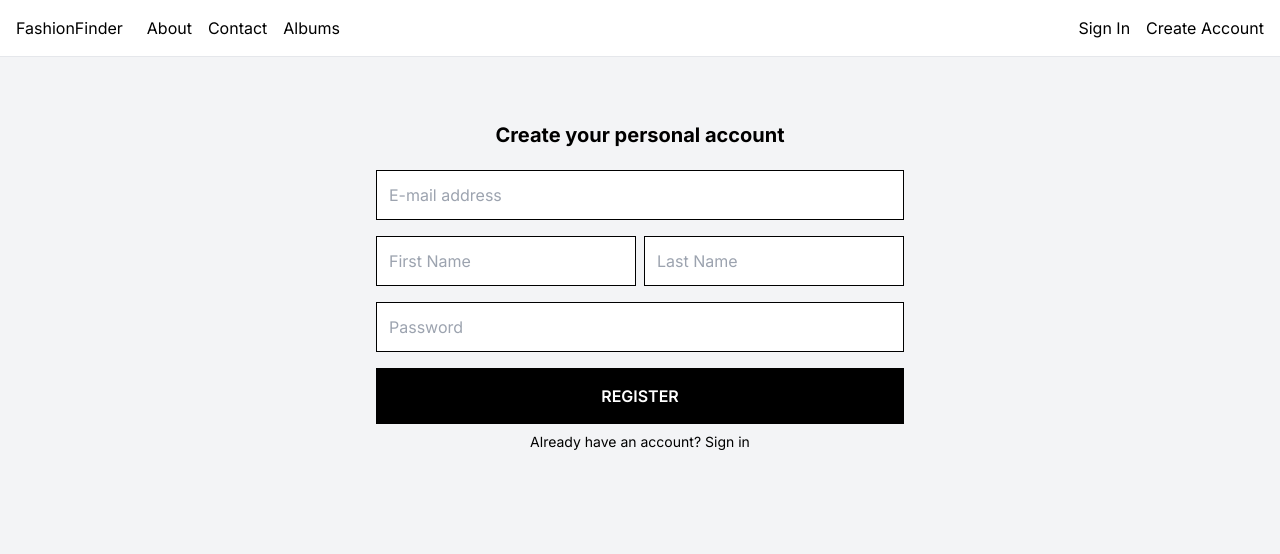
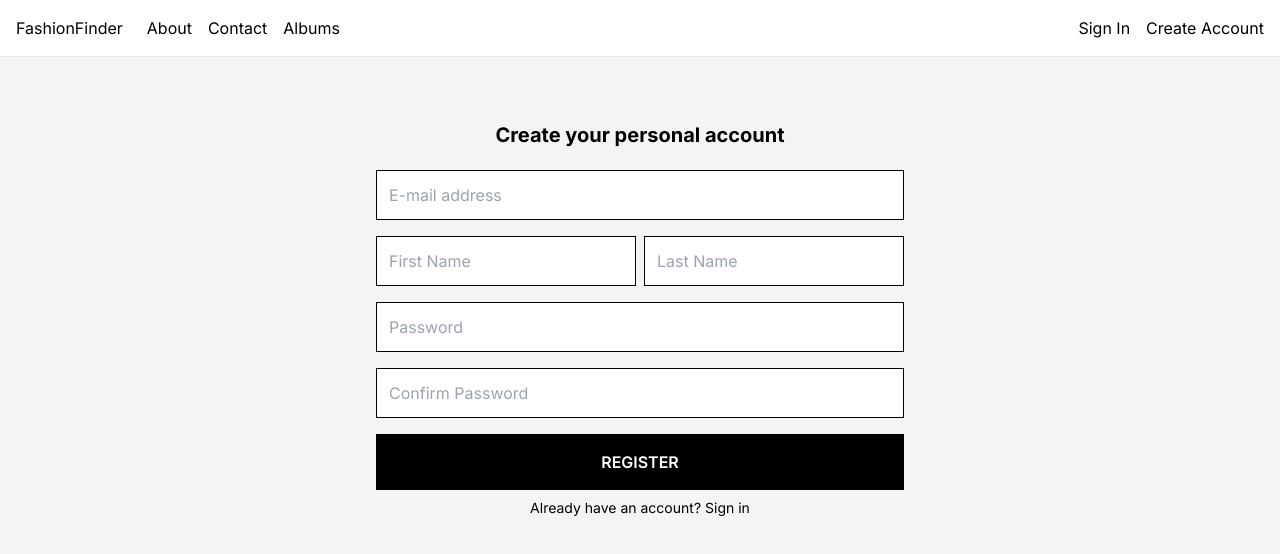
Before and after one commit to Alexgjek/AI_FashionFinder, a Next.js app in the folder fashionFinder-frontend/: page /register in a window 1280 px wide. Shown: the top 554 px of the page. Built offline with nearby package versions, Linux system fonts and the light colour scheme.

Commit message:
Added confirm password box to retpye user password

```diff
--- a/fashionFinder-frontend/package.json
+++ b/fashionFinder-frontend/package.json
@@ -14,6 +14,7 @@
     "@fortawesome/react-fontawesome": "^0.2.0",
     "axios": "^1.6.7",
     "bcryptjs": "^2.4.3",
+    "js-cookie": "^3.0.5",
     "jsonwebtoken": "^9.0.2",
     "mongoose": "^8.1.1",
     "next": "14.1.0",
--- a/fashionFinder-frontend/src/app/api/users/register/route.js
+++ b/fashionFinder-frontend/src/app/api/users/register/route.js
@@ -9,7 +9,7 @@ connect() // connencting to the database
 export async function POST(request) {
   try {
     const reqBody = await request.json()
-    const {email, firstName, lastName, password} = reqBody
+    const {email, firstName, lastName, password, confirmPassword} = reqBody
 
     console.log(reqBody);
 
@@ -25,7 +25,11 @@ export async function POST(request) {
       return NextResponse.json({ error: "All fields are required" }, { status: 505 });
     }
 
-    //check if email is valid format
+    //check if password and confirmPassword match
+    if (password !== confirmPassword) {
+      return NextResponse.json({ error: "Passwords do not match" }, { status: 402 });
+    }
+
     //check if valid email format
     const isValidEmail = /^[^\s@]+@[^\s@]+\.[^\s@]+$/.test(email);
     if (!isValidEmail) {
--- a/fashionFinder-frontend/src/app/register/page.js
+++ b/fashionFinder-frontend/src/app/register/page.js
@@ -8,6 +8,7 @@ import RegisterButton from "@/components/buttons/RegisterButton";
 
 export default function RegisterPage() {
   const router = useRouter();
+  const [confirmPassword, setConfirmPassword] = React.useState("");
   const [user, setUser] = React.useState({
     email: "",
     password: "",
@@ -17,7 +18,7 @@ export default function RegisterPage() {
 
   const onSignup = async () => {
     try {
-      const response = await axios.post("/api/users/register", user);
+      const response = await axios.post("/api/users/register", {...user, confirmPassword});
       console.log("Signup success", response.data);
       router.push("/login");
     } catch (error){
@@ -29,6 +30,9 @@ export default function RegisterPage() {
       }
       else if (error.response && error.response.status === 300){
         setError("Invalid email format")
+      }
+      else if (error.response && error.response.status === 402){
+        setError("Passwords do not match")
       }
     }
   };
@@ -98,7 +102,23 @@ export default function RegisterPage() {
             setUser({ ...user, password: e.target.value });
             setError("");
           }}
+          onKeyDown={(e) => {
+            if (e.key === ' ') {
+              e.preventDefault();
+            }
+          }}
           placeholder="Password"
+        />
+        <input
+          className="border border-black p-3 outline-none mb-4"
+          id="confirmPassword"
+          type="password"
+          value={confirmPassword}
+          onChange={(e) => {
+            setConfirmPassword(e.target.value);
+            setError("");
+          }}
+          placeholder="Confirm Password"
         />
         <RegisterButton onSignup={onSignup} />
       </div>
```
Also changed, not shown: 1 other file (tests, documents, lock files or other folders).
